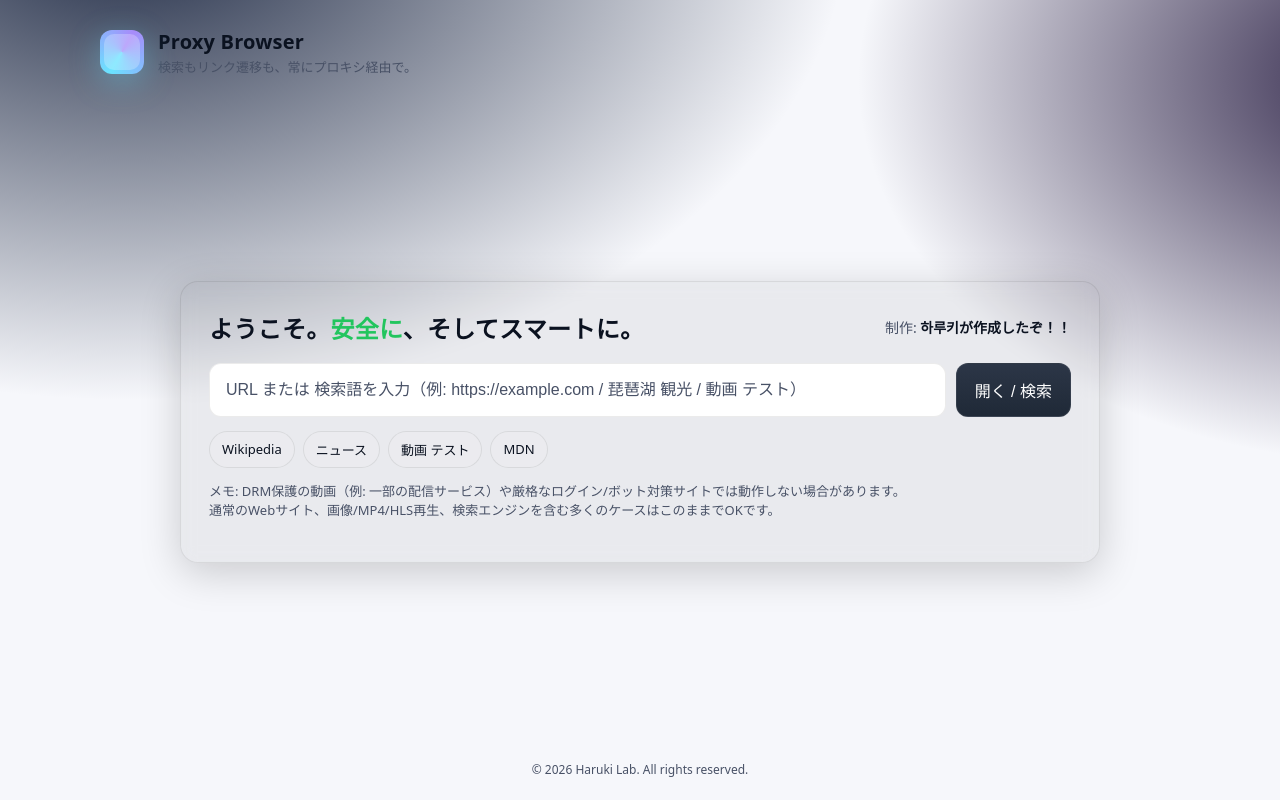
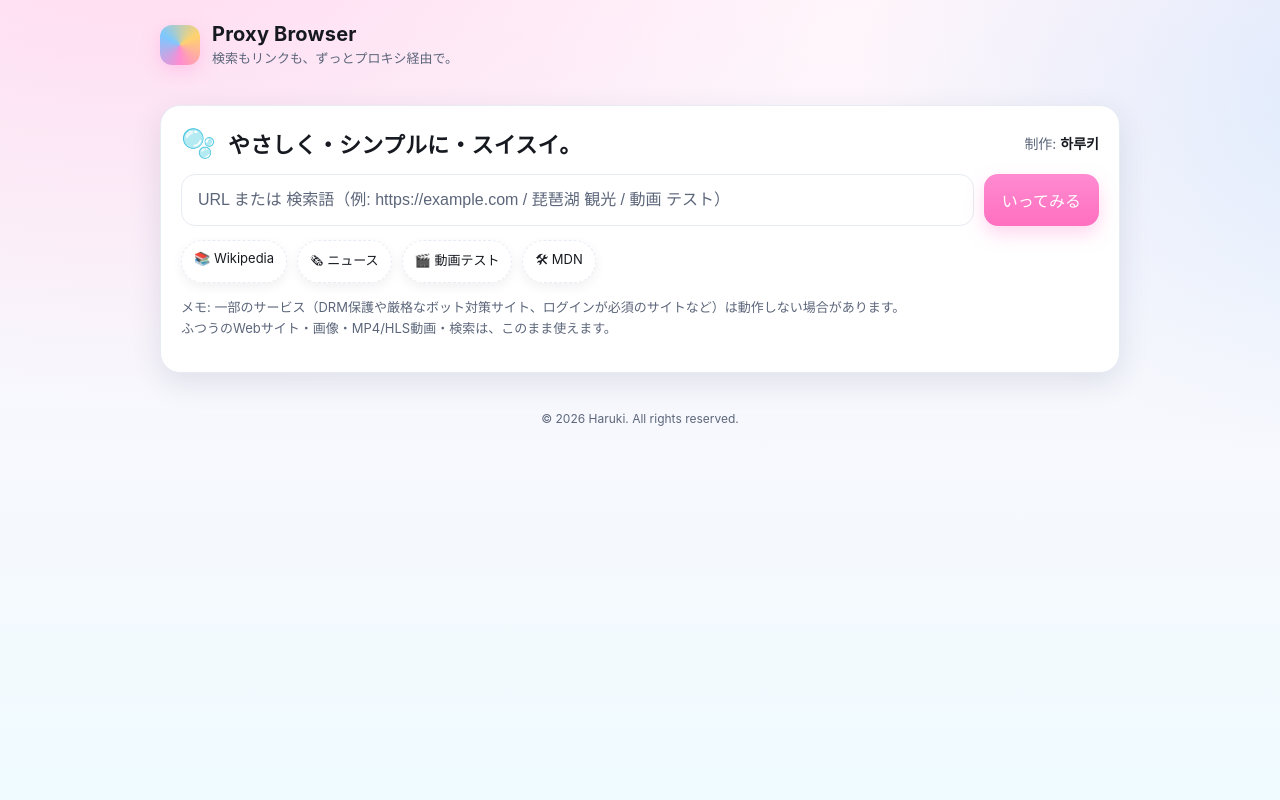
Before and after one commit to proxytest0987/LearningLink-, a website: page public/index.html in a window 1280 px wide. Drawn offline with Linux system fonts and the light colour scheme.

Commit message:
Update index.html

```diff
--- a/public/index.html
+++ b/public/index.html
@@ -3,141 +3,145 @@
 <head>
   <meta charset="utf-8" />
   <meta name="viewport" content="width=device-width,initial-scale=1" />
-  <title>Proxy Browser — 하루키が作成したぞ！！</title>
-  <meta name="theme-color" content="#101216" />
+  <title>Proxy Browser — 制作: 하루키</title>
+  <meta name="theme-color" content="#ff8bd1" />
   <link rel="icon" href="/favicon.svg" type="image/svg+xml">
   <style>
     :root{
-      --bg:#0e1116; --card:rgba(255,255,255,.06); --card-border:rgba(255,255,255,.12);
-      --text:#e9eef5; --muted:#a6b0bf; --accent:#6ae3ff; --accent2:#a78bfa; --ok:#22c55e;
-      --input:#141922; --btn:#1f2937; --btntext:#eaf2ff;
+      --bg1:#fff5fb; --bg2:#f0fbff;
+      --text:#161a20; --muted:#5c667a;
+      --card:#ffffff; --border:#e7ebf3;
+      --accent:#ff8bd1; --accent2:#7cc8ff; --accent3:#ffd36e;
+      --input:#ffffff; --shadow: 0 10px 30px rgba(40,56,100,.12);
     }
-    @media (prefers-color-scheme: light){
-      :root{ --bg:#f6f7fb; --card:rgba(0,0,0,.05); --card-border:rgba(0,0,0,.08);
-             --text:#0b1220; --muted:#485166; --input:#fff; --btn:#0b1220; --btntext:#fff; }
+    @media (prefers-color-scheme: dark){
+      :root{
+        --bg1:#12151b; --bg2:#141a21;
+        --text:#e9eef5; --muted:#a5afc2;
+        --card:#171b23; --border:#242b36;
+        --input:#151a22; --shadow: 0 10px 30px rgba(0,0,0,.35);
       }
-    *{ box-sizing: border-box }
+    }
+    *{ box-sizing:border-box }
     html,body{ height:100% }
     body{
-      margin:0; font-family: ui-sans-serif,system-ui,-apple-system,Segoe UI,Roboto,Helvetica,Arial;
-      color:var(--text); background: radial-gradient(1200px 800px at 10% -10%, #1f2a44 0%, transparent 60%),
-                          radial-gradient(1000px 700px at 110% 10%, #2a1f44 0%, transparent 55%),
-                          var(--bg);
+      margin:0; font-family: ui-sans-serif, -apple-system, system-ui, Segoe UI, Roboto, Helvetica, Arial;
+      color:var(--text);
+      background:
+        radial-gradient(1200px 800px at 10% -10%, rgba(255,139,209,.25), transparent 60%),
+        radial-gradient(1000px 700px at 110% 10%, rgba(124,200,255,.25), transparent 55%),
+        linear-gradient(180deg, var(--bg1), var(--bg2));
     }
-    .wrap{ min-height:100%; display:grid; grid-template-rows:auto 1fr auto }
-    header{ padding:28px 20px }
+    header{ padding:22px 16px }
     .brand{
-      display:flex; align-items:center; gap:14px; max-width:1080px; margin:0 auto;
+      max-width:960px; margin:0 auto; display:flex; align-items:center; gap:12px;
     }
     .logo{
-      width:44px; height:44px; border-radius:12px; background: conic-gradient(from 210deg, #6ae3ff, #a78bfa, #6ae3ff);
-      box-shadow: 0 8px 30px rgba(106,227,255,.35);
-      position:relative; overflow:hidden;
+      width:40px; height:40px; border-radius:12px;
+      background: conic-gradient(from 180deg, var(--accent), var(--accent2), var(--accent3), var(--accent));
+      box-shadow: 0 6px 18px rgba(255,139,209,.35);
     }
-    .logo::after{ content:""; position:absolute; inset:4px; border-radius:10px; background: var(--bg); mix-blend-mode:screen; opacity:.25 }
     .titles h1{ margin:0; font-size:20px; letter-spacing:.2px }
     .titles p{ margin:2px 0 0; color:var(--muted); font-size:13px }
-    main{ display:grid; place-items:center; padding:24px 16px }
+    main{ padding:16px }
+    .wrap{ max-width:960px; margin:0 auto }
     .card{
-      width:min(920px, 100%); background: var(--card); border:1px solid var(--card-border);
-      border-radius:18px; padding:28px; backdrop-filter: blur(8px);
-      box-shadow: 0 10px 40px rgba(0,0,0,.18);
+      background:var(--card); border:1px solid var(--border); border-radius:20px; padding:20px;
+      box-shadow: var(--shadow);
     }
-    .hero{
-      display:flex; align-items:center; justify-content:space-between; gap:16px; flex-wrap:wrap; margin-bottom:18px;
-    }
-    .hero h2{ margin:0; font-size:24px; letter-spacing:.3px }
-    .madeby{ color:var(--muted); font-size:14px }
-    .madeby b{ color:var(--text) }
-    .form{
-      display:flex; gap:10px; width:100%; margin-top:8px;
-    }
+    .hero{ display:flex; align-items:center; justify-content:space-between; gap:12px; flex-wrap:wrap; }
+    .heroLeft{ display:flex; align-items:center; gap:12px }
+    .emoji{ font-size:28px }
+    .hero h2{ margin:0; font-size:22px; letter-spacing:.2px }
+    .by{ color:var(--muted); font-size:14px }
+    .by b{ color:var(--text) }
+
+    .form{ margin-top:14px; display:flex; gap:10px; flex-wrap:wrap }
     input[type="text"]{
-      flex:1; padding:14px 16px; font-size:16px; color:var(--text);
-      background: var(--input); border:1px solid var(--card-border); border-radius:12px;
-      outline:none; transition: box-shadow .15s ease, border-color .15s ease;
+      flex:1; min-width:260px; padding:14px 16px; font-size:16px; color:var(--text);
+      background:var(--input); border:1px solid var(--border); border-radius:14px; outline:none;
+      transition: box-shadow .15s ease, border-color .15s ease;
     }
     input[type="text"]::placeholder{ color:var(--muted) }
-    input[type="text"]:focus{ border-color:#70d7ff; box-shadow:0 0 0 4px rgba(112,215,255,.15) }
+    input[type="text"]:focus{ border-color:var(--accent2); box-shadow:0 0 0 4px rgba(124,200,255,.2) }
     button{
-      padding:14px 18px; font-size:16px; border-radius:12px; border:1px solid rgba(255,255,255,.08);
-      background: linear-gradient(180deg, #2c3647 0%, #1f2937 100%); color:var(--btntext); cursor:pointer;
-      transition: transform .05s ease, box-shadow .15s ease;
+      padding:14px 18px; font-size:16px; border-radius:14px; border:0; cursor:pointer;
+      background: linear-gradient(180deg, var(--accent) 0%, #ff6fbf 100%); color:#fff;
+      box-shadow: 0 8px 18px rgba(255,139,209,.35); transition: transform .05s ease, box-shadow .15s ease;
     }
-    button:hover{ box-shadow:0 8px 20px rgba(32, 118, 255, .25) }
+    button:hover{ box-shadow:0 10px 22px rgba(255,139,209,.5) }
     button:active{ transform: translateY(1px) }
-    .chips{ display:flex; gap:8px; flex-wrap:wrap; margin-top:14px }
+
+    .chips{ display:flex; gap:10px; flex-wrap:wrap; margin-top:14px }
     .chip{
-      padding:8px 12px; border-radius:999px; border:1px solid var(--card-border);
-      background: rgba(255,255,255,.06); color:var(--text); font-size:13px; cursor:pointer;
+      padding:9px 12px; border-radius:999px; border:1px dashed var(--border);
+      background: #fff7; backdrop-filter: blur(6px);
+      color:var(--text); font-size:13px; cursor:pointer;
+      box-shadow: 0 4px 12px rgba(0,0,0,.06);
     }
-    .hint{ margin-top:14px; color:var(--muted); font-size:13px; line-height:1.5 }
-    footer{ padding:22px; text-align:center; color:var(--muted); font-size:12px }
-    .ok{ color: var(--ok) }
+    @media (prefers-color-scheme: dark){
+      .chip{ background:#1c2330 }
+    }
+
+    .hint{ margin-top:14px; color:var(--muted); font-size:13px; line-height:1.6 }
+    footer{ text-align:center; color:var(--muted); font-size:12px; padding:22px }
   </style>
 </head>
 <body>
-  <div class="wrap">
   <header>
     <div class="brand">
       <div class="logo" aria-hidden="true"></div>
       <div class="titles">
         <h1>Proxy Browser</h1>
-          <p>検索もリンク遷移も、常にプロキシ経由で。</p>
+        <p>検索もリンクも、ずっとプロキシ経由で。</p>
       </div>
     </div>
   </header>
 
   <main>
+    <div class="wrap">
       <section class="card">
         <div class="hero">
-          <h2>ようこそ。<span class="ok">安全に</span>、そしてスマートに。</h2>
-          <div class="madeby">制作: <b>하루키が作成したぞ！！</b></div>
+          <div class="heroLeft">
+            <div class="emoji">🫧</div>
+            <h2>やさしく・シンプルに・スイスイ。</h2>
+          </div>
+          <div class="by">制作: <b>하루키</b></div>
         </div>
 
         <form class="form" action="/go" method="post" onsubmit="return handleSubmit(event)">
           <input id="q" type="text" name="q" autocomplete="on"
-                 placeholder="URL または 検索語を入力（例: https://example.com / 琵琶湖 観光 / 動画 テスト）" />
-          <button type="submit">開く / 検索</button>
+                 placeholder="URL または 検索語（例: https://example.com / 琵琶湖 観光 / 動画 テスト）" />
+          <button type="submit">いってみる</button>
         </form>
 
         <div class="chips">
-          <div class="chip" onclick="quick('https://ja.wikipedia.org')">Wikipedia</div>
-          <div class="chip" onclick="quick('https://news.yahoo.co.jp')">ニュース</div>
-          <div class="chip" onclick="quick('動画 テスト')">動画 テスト</div>
-          <div class="chip" onclick="quick('https://developer.mozilla.org')">MDN</div>
+          <div class="chip" onclick="quick('https://ja.wikipedia.org')">📚 Wikipedia</div>
+          <div class="chip" onclick="quick('ニュース')">🗞 ニュース</div>
+          <div class="chip" onclick="quick('動画 テスト')">🎬 動画テスト</div>
+          <div class="chip" onclick="quick('https://developer.mozilla.org')">🛠 MDN</div>
         </div>
 
         <p class="hint">
-          メモ: DRM保護の動画（例: 一部の配信サービス）や厳格なログイン/ボット対策サイトでは動作しない場合があります。<br/>
-          通常のWebサイト、画像/MP4/HLS再生、検索エンジンを含む多くのケースはこのままでOKです。
+          メモ: 一部のサービス（DRM保護や厳格なボット対策サイト、ログインが必須のサイトなど）は動作しない場合があります。<br/>
+          ふつうのWebサイト・画像・MP4/HLS動画・検索は、このまま使えます。
         </p>
       </section>
+    </div>
   </main>
 
   <footer>
-      © <span id="year"></span> Haruki Lab. All rights reserved.
+    © <span id="year"></span> Haruki. All rights reserved.
   </footer>
-  </div>
 
   <script>
     document.getElementById('year').textContent = new Date().getFullYear();
-
-    function quick(text){
-      const el = document.getElementById('q');
-      el.value = text;
-      el.focus();
-    }
-
+    function quick(text){ const el = document.getElementById('q'); el.value = text; el.focus(); }
     function handleSubmit(e){
-      const el = document.getElementById('q');
-      const v = (el.value || '').trim();
+      const el = document.getElementById('q'); const v = (el.value || '').trim();
       if(!v){ el.focus(); return false; }
-      // URLっぽい場合に https:// を補完（http/https無しでドメインだけ入れたとき用）
       const looksLikeUrl = /^\w+:\/\//i.test(v) || (v.includes('.') && !v.includes(' '));
-      if(looksLikeUrl && !/^\w+:\/\//i.test(v)){
-        el.value = 'https://' + v;
-      }
+      if(looksLikeUrl && !/^\w+:\/\//i.test(v)){ el.value = 'https://' + v; }
       return true;
     }
   </script>
```
Lines whose indentation alone changed are shown as unchanged.
